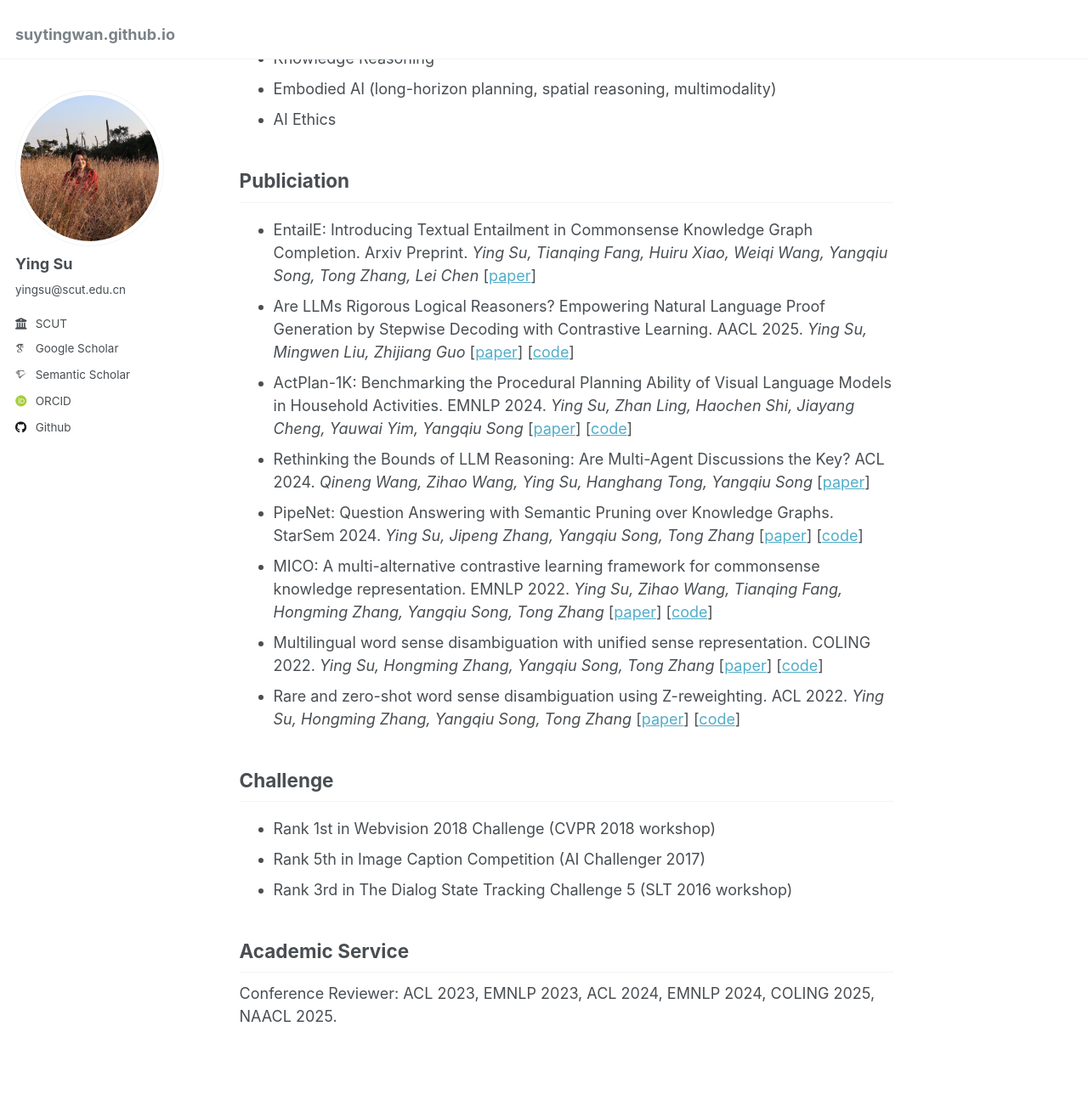
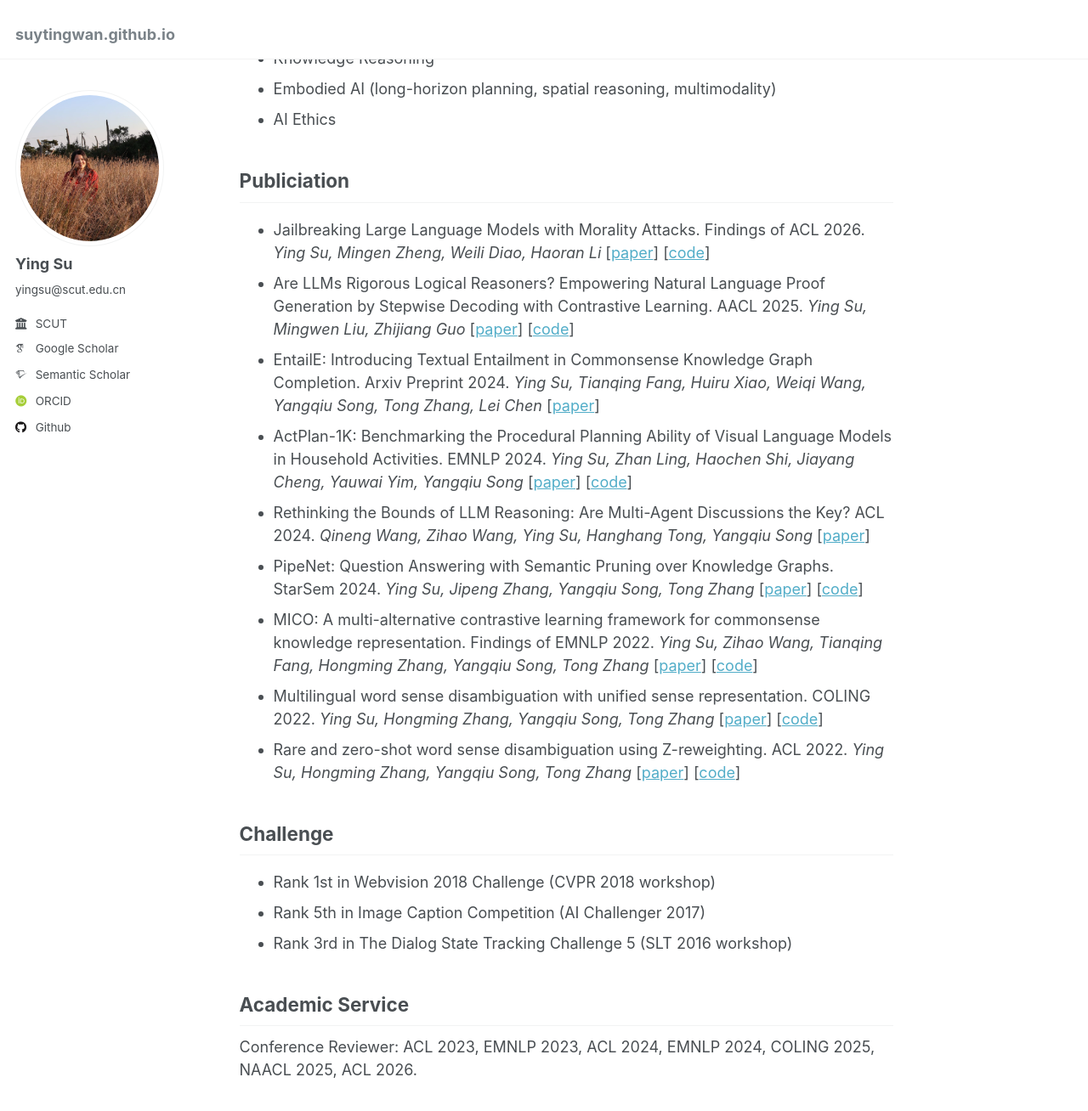
Before and after one commit to suytingwan/suytingwan.github.io, a Jekyll site: the page built from _pages/about.md, in a window 1280 px wide and 1400 px high, scrolled down 365 px. Shown: the top 1308 px of the window at 85% size. Built offline with Jekyll 4.4.1, drawn with Linux system fonts in a browser that asks for light colours; some web fonts are replaced.

Commit message:
update 2026

```diff
--- a/_pages/about.md
+++ b/_pages/about.md
@@ -19,12 +19,13 @@ Research Interest
 
 Publiciation
 ------
-- EntailE: Introducing Textual Entailment in Commonsense Knowledge Graph Completion. Arxiv Preprint. _Ying Su, Tianqing Fang, Huiru Xiao, Weiqi Wang, Yangqiu Song, Tong Zhang, Lei Chen_ \[[paper](https://arxiv.org/pdf/2402.09666)\]
+- Jailbreaking Large Language Models with Morality Attacks. Findings of ACL 2026. _Ying Su, Mingen Zheng, Weili Diao, Haoran Li_ \[[paper](https://arxiv.org/abs/2604.17053)\] \[[code](https://github.com/MMLC-lab/Jailbreaking-LLM-Morality)\]
 - Are LLMs Rigorous Logical Reasoners? Empowering Natural Language Proof Generation by Stepwise Decoding with Contrastive Learning. AACL 2025. _Ying Su, Mingwen Liu, Zhijiang Guo_ \[[paper](https://arxiv.org/abs/2311.06736)\] \[[code](https://github.com/suytingwan/LLM-proof)\]
+- EntailE: Introducing Textual Entailment in Commonsense Knowledge Graph Completion. Arxiv Preprint 2024. _Ying Su, Tianqing Fang, Huiru Xiao, Weiqi Wang, Yangqiu Song, Tong Zhang, Lei Chen_ \[[paper](https://arxiv.org/pdf/2402.09666)\]
 - ActPlan-1K: Benchmarking the Procedural Planning Ability of Visual Language Models in Household Activities. EMNLP 2024. _Ying Su, Zhan Ling, Haochen Shi, Jiayang Cheng, Yauwai Yim, Yangqiu Song_ \[[paper](https://aclanthology.org/2024.emnlp-main.833/)\] \[[code](https://github.com/HKUST-KnowComp/ActPlan-1K)\]
 - Rethinking the Bounds of LLM Reasoning: Are Multi-Agent Discussions the Key? ACL 2024. _Qineng Wang, Zihao Wang, Ying Su, Hanghang Tong, Yangqiu Song_ \[[paper](https://aclanthology.org/2024.acl-long.331/)\]
 - PipeNet: Question Answering with Semantic Pruning over Knowledge Graphs. StarSem 2024. _Ying Su, Jipeng Zhang, Yangqiu Song, Tong Zhang_ \[[paper](https://aclanthology.org/2024.starsem-1.29/)\] \[[code](https://github.com/HKUST-KnowComp/PipeNet)\]
-- MICO: A multi-alternative contrastive learning framework for commonsense knowledge representation. EMNLP 2022. _Ying Su, Zihao Wang, Tianqing Fang, Hongming Zhang, Yangqiu Song, Tong Zhang_ \[[paper](https://aclanthology.org/2022.findings-emnlp.96/)\] \[[code](https://github.com/HKUST-KnowComp/MICO)\]
+- MICO: A multi-alternative contrastive learning framework for commonsense knowledge representation. Findings of EMNLP 2022. _Ying Su, Zihao Wang, Tianqing Fang, Hongming Zhang, Yangqiu Song, Tong Zhang_ \[[paper](https://aclanthology.org/2022.findings-emnlp.96/)\] \[[code](https://github.com/HKUST-KnowComp/MICO)\]
 - Multilingual word sense disambiguation with unified sense representation. COLING 2022. _Ying Su, Hongming Zhang, Yangqiu Song, Tong Zhang_ \[[paper](https://aclanthology.org/2022.coling-1.368/)\] \[[code](https://github.com/suytingwan/multilingual-WSD)\]
 - Rare and zero-shot word sense disambiguation using Z-reweighting. ACL 2022. _Ying Su, Hongming Zhang, Yangqiu Song, Tong Zhang_ \[[paper](https://aclanthology.org/2022.acl-long.323/)\] \[[code](https://github.com/suytingwan/WSD-Z-reweighting)\]
 
@@ -37,4 +38,4 @@ Challenge
 
 Academic Service
 ------
-Conference Reviewer: ACL 2023, EMNLP 2023, ACL 2024, EMNLP 2024, COLING 2025, NAACL 2025.
+Conference Reviewer: ACL 2023, EMNLP 2023, ACL 2024, EMNLP 2024, COLING 2025, NAACL 2025, ACL 2026.
```
Also changed, not shown: 1 other file.
